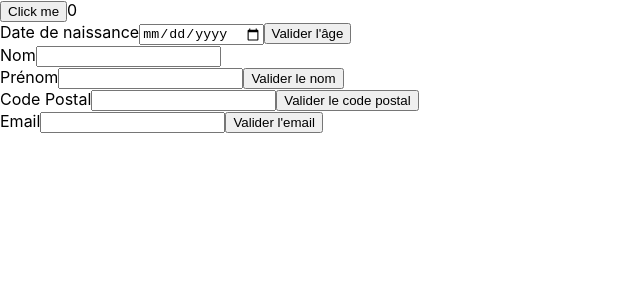
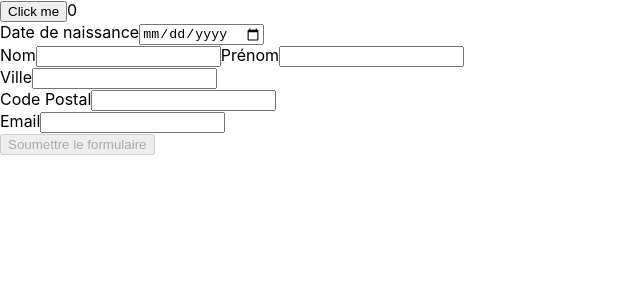
Before and after one commit to VictoriaYnov/Module-test, a React (Create React App) app in the folder my-app/: page / in a window 1280 px wide. Shown: the top 300 px of the page, without its empty margins (0-640 px from the left). Built offline with nearby package versions, Linux system fonts and the light colour scheme.

Commit message:
Ajout du bouton de soummision du formulaire

```diff
--- a/my-app/src/App.js
+++ b/my-app/src/App.js
@@ -1,5 +1,5 @@
 import { useState } from 'react';
-import { validateAge, validateCodePostal, validateIdentity , validateEmail} from './validator';
+import { validateAge, validateCodePostal, validateIdentity , validateEmail, validateCity} from './validator';
 import './App.css';
 
 function App() {
@@ -10,6 +10,7 @@ function App() {
 
   let [birthDate, setBirthDate] = useState('');
   const [ageError, setAgeError] = useState('');
+  const [ageValid, setAgeValid] = useState(false);
   const handleValidateAge = () => {
     try {
       validateAge({ birth: new Date(birthDate) });
@@ -22,6 +23,7 @@ function App() {
   let [name, setName] = useState('');
   let [first, setfirst] = useState('');
   const [identityError, setIdentityError] = useState('');
+  const [identityValid, setIdentityValid] = useState(false);
   const handleValidateIdentity = () => {
     try {
       validateIdentity({ name: name, first: first });
@@ -33,6 +35,7 @@ function App() {
 
   let [cp, setCp] = useState('');
   const [cpError, setCpError] = useState('');
+  const [cpValid, setCpValid] = useState(false);
   const handleValidateCp = () => {
     try {
       validateCodePostal({ cp: cp});
@@ -44,12 +47,25 @@ function App() {
 
   let [email, setEmail] = useState('');
   const [emailError, setEmailError] = useState('');
+  const [emailValid, setEmailValid] = useState(false);
   const handleValidateEmail = () => {
     try {
       validateEmail({ email: email});
       setEmailError('');
     } catch (e) {
       setEmailError(e.message);
+    }
+  };
+
+  let [city, setCity] = useState('');
+  const [cityError, setCityError] = useState('');
+  const [cityValid, setCityValid] = useState(false);
+  const handleValidateCity = () => {
+    try {
+      validateCity({ city: city});
+      setCityError('');
+    } catch (e) {
+      setCityError(e.message);
     }
   };
 
@@ -64,34 +80,104 @@ function App() {
 
     <div>
       Date de naissance
-      <input type="date" value={birthDate} onChange={(e) => setBirthDate(e.target.value)} />
-      <button onClick={handleValidateAge}>Valider l'âge</button>
+      <input type="date" value={birthDate} onChange={(e) => {
+        setBirthDate(e.target.value);
+        try {
+          validateAge({ birth: new Date(e.target.value) });
+          setAgeError('');
+          setAgeValid(true);
+        } catch (err) {
+          setAgeError(err.message);
+          setAgeValid(false);
+        }
+      }} />
       {ageError && <span data-testid="age-error" style={{color: 'red'}}>{ageError}</span>}
     </div>
 
     <div>
       Nom
-      <input value={name} onChange={(e) => setName(e.target.value)} />
+      <input value={name} onChange={(e) => {
+        setName(e.target.value);
+        try {
+          validateIdentity({ name: e.target.value, first: first });
+          setIdentityError('');
+          setIdentityValid(true);
+        } catch (err) {
+          setIdentityError(err.message);
+          setIdentityValid(false);
+        }
+      }} />
+
+      Prénom
+      <input value={first} onChange={(e) => {
+        setfirst(e.target.value);
+        try {
+          validateIdentity({ name: name, first: e.target.value });
+          setIdentityError('');
+          setIdentityValid(true);
+        } catch (err) {
+          setIdentityError(err.message);
+          setIdentityValid(false);
+        }
+      }} />
+      {identityError && <span data-testid="identity-error" style={{color: 'red'}}>{identityError}</span>}
     </div>
+
     <div>
-      Prénom
-      <input value={first} onChange={(e) => setfirst(e.target.value)} />
-      <button onClick={handleValidateIdentity}>Valider le nom</button>
-      {setIdentityError && <span data-testid="identity-error" style={{color: 'red'}}>{identityError}</span>}
+      Ville
+      <input value={city} onChange={(e) => {
+        setCity(e.target.value);
+        try {
+          validateCity({ city: e.target.value });
+          setCityError('');
+          setCityValid(true);
+        } catch (err) {
+          setCityError(err.message);
+          setCityValid(false);
+        }
+      }} />
+      {cityError && <span data-testid="city-error" style={{color: 'red'}}>{cityError}</span>}
     </div>
 
     <div>
       Code Postal
-      <input value={cp} onChange={(e) => setCp(e.target.value)} />
-      <button onClick={handleValidateCp}>Valider le code postal</button>
-      {setCpError && <span data-testid="cp-error" style={{color: 'red'}}>{cpError}</span>}
+      <input value={cp} onChange={(e) => {
+        setCp(e.target.value);
+        try {
+          validateCodePostal({ cp: e.target.value });
+          setCpError('');
+          setCpValid(true);
+        } catch (err) {
+          setCpError(err.message);
+          setCpValid(false);
+        }
+        }} />
+      {cpError && <span data-testid="cp-error" style={{color: 'red'}}>{cpError}</span>}
     </div>
 
     <div>
       Email
-      <input value={email} onChange={(e) => setEmail(e.target.value)} />
-      <button onClick={handleValidateEmail}>Valider l'email</button>
-      {setEmailError && <span data-testid="email-error" style={{color: 'red'}}>{emailError}</span>}
+      <input value={email} onChange={(e) => {
+        setEmail(e.target.value);
+        try {
+          validateEmail({ email: e.target.value });
+          setEmailError('');
+          setEmailValid(true);
+        } catch (err) {
+          setEmailError(err.message);
+          setEmailValid(false);
+        }
+    }} />
+      {emailError && <span data-testid="email-error" style={{color: 'red'}}>{emailError}</span>}
+    </div>
+
+    <div>
+      <button
+        data-testid="submit"
+        disabled={!(ageValid && identityValid && cityValid && cpValid && emailValid)}
+      >
+        Soumettre le formulaire
+      </button>
     </div>
 
 
```
